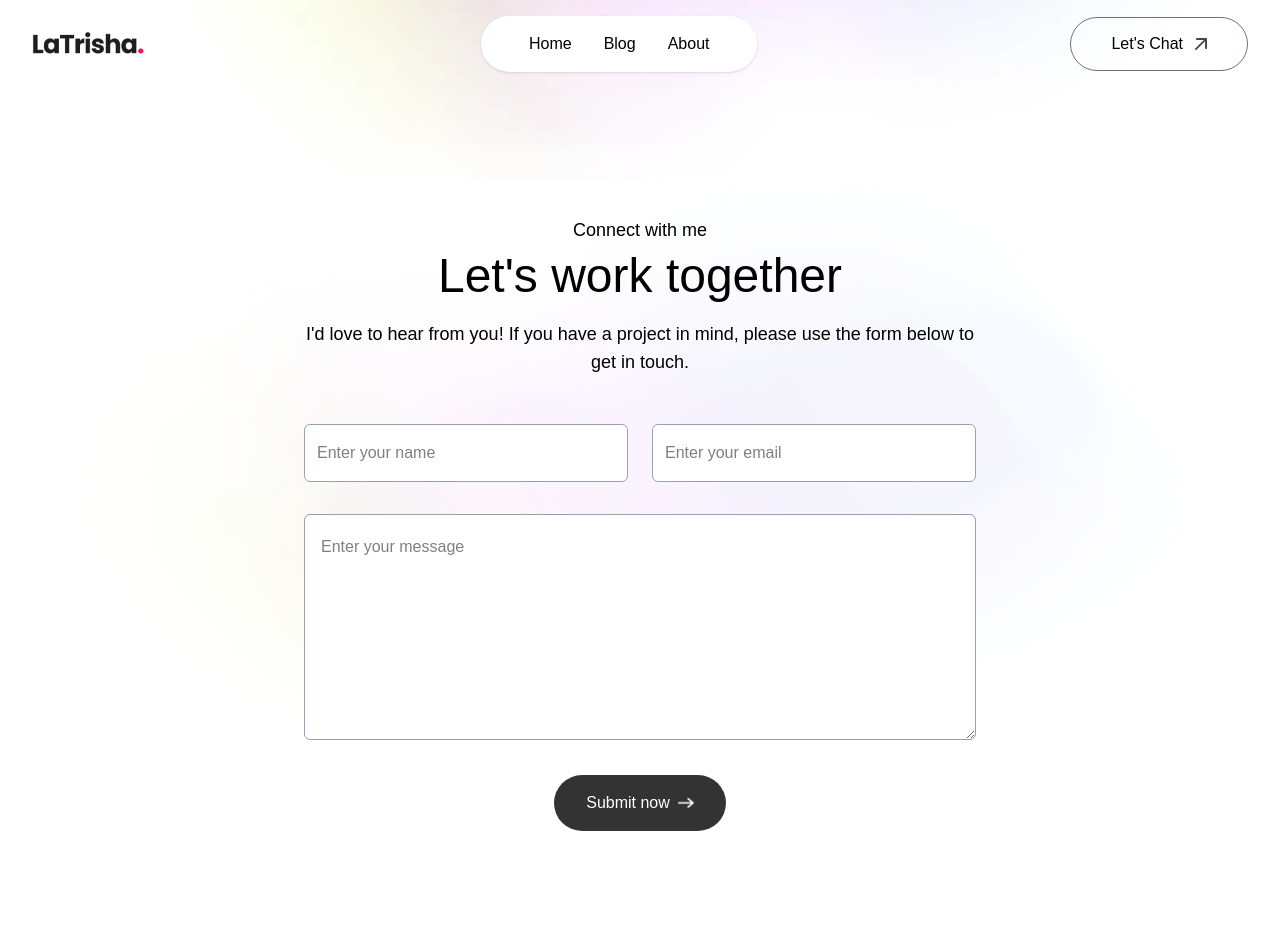
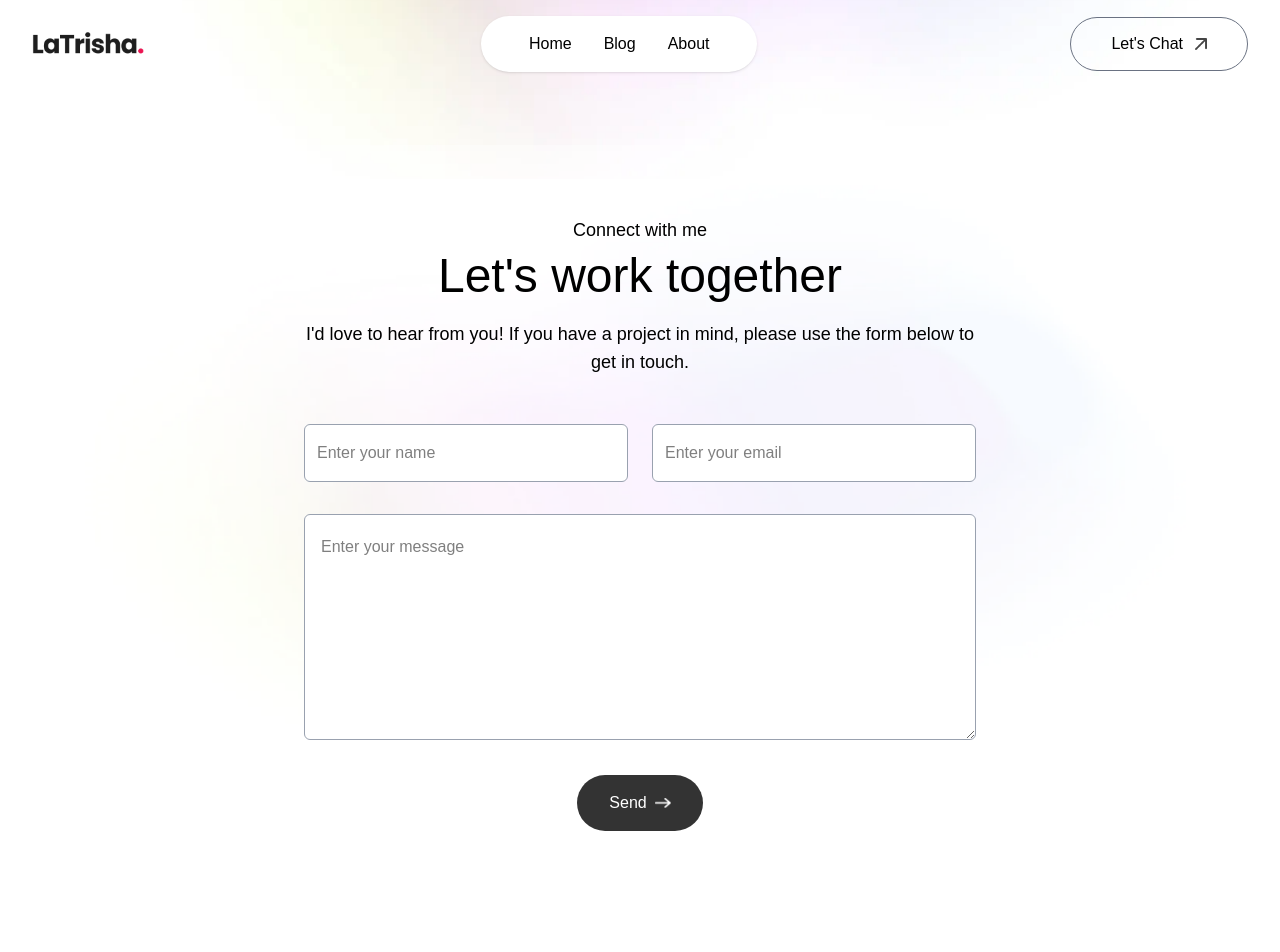
Before and after one commit to LaTrishaGomer/latrisha-gomer, a Next.js app: page /contact in a window 1280 px wide. Shown: the top 952 px of the page. Built offline with nearby package versions, Linux system fonts and the light colour scheme; a web font is replaced by a local one.

Commit message:
change contact button text to send, instead of submit now

```diff
--- a/app/components/Contact.jsx
+++ b/app/components/Contact.jsx
@@ -48,7 +48,7 @@ const Contact = () => {
         <textarea rows='6' placeholder='Enter your message' required
         className='w-full p-4 outline-none border-[0.5px] border-gray-400 rounded-md bg-white mb-6' name='message'></textarea>
         <button type='submit'
-        className='py-3 px-8 w-max flex items-center justify-between gap-2 bg-black/80 text-white rounded-full mx-auto hover:bg-black duration-500'>Submit now <Image src={assets.right_arrow_white} alt='' className='w-4' /></button>
+        className='py-3 px-8 w-max flex items-center justify-between gap-2 bg-black/80 text-white rounded-full mx-auto hover:bg-black duration-500'>Send <Image src={assets.right_arrow_white} alt='' className='w-4' /></button>
         <p className='mt'>{result}</p>
       </form>
 
```
